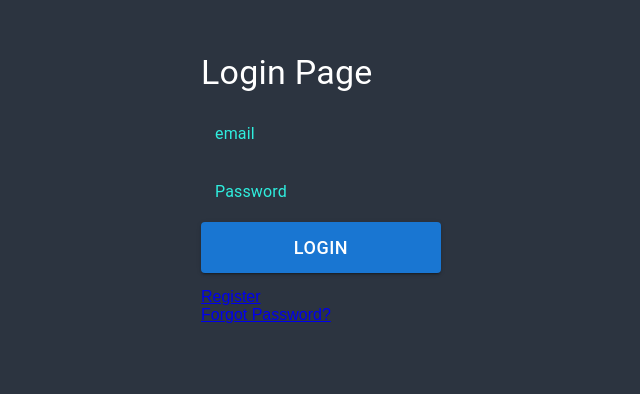
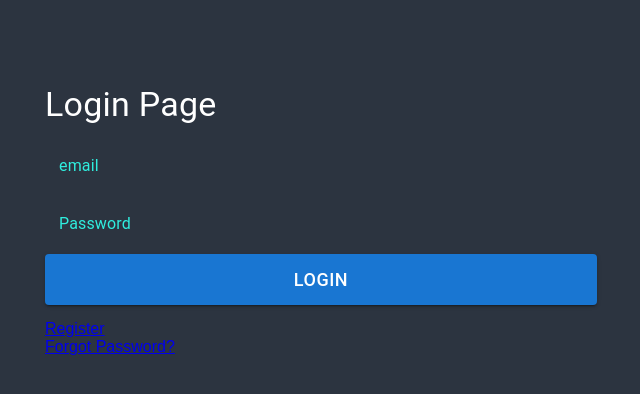
Before and after one commit to RustamPlanirovich/DynastyRise, a React (Create React App) app: page /login in a window 1280 px wide. Shown: the part 212-606 px from the top of the page, without its empty margins (319-959 px from the left). Built offline with nearby package versions, Linux system fonts and the light colour scheme.

Commit message:
- доработал отображение toolbar - сделал отображение домашней страницы по середине экрана который занимает 60% ширины экрана, остальные можно делать по аналогии

```diff
--- a/src/App.css
+++ b/src/App.css
@@ -1,6 +1,3 @@
-
-/* src/styles/Login.css */
-
 body {
     background-color: #2c3440; /* Цвет фона */
     color: #ffffff; /* Цвет текста */
--- a/src/App.js
+++ b/src/App.js
@@ -7,7 +7,8 @@ import {useEffect, useState} from "react";
 import Dashboard from "./components/Dashboard";
 import PasswordReset from "./components/PasswordReset";
 import Registration from "./components/Registration";
-import Toolbar from "./components/Toolbar";
+import AppToolbar from "./components/AppToolbar";
+import {Box, CssBaseline} from "@mui/material";
 
 function App() {
 
@@ -27,10 +28,18 @@ function App() {
 
     return (
         <Provider store={store}>
+            {isAuthenticated && <AppToolbar/>}
             <Router>
+                    <div style={{
+                        marginTop: '64px',
+                        width:'100vw',
+                        height: 'calc(100vh - 64px)',
+                        display: 'flex',
+                        flexDirection: 'column',
+                        justifyContent: 'center',
+                        alignItems:' center',
+                    }}>
                         <Switch>
-                    {isAuthenticated && <Toolbar/>}
-
                             <Route path="/login">
                                 {isAuthenticated ? <Redirect to={currentPage || '/dashboard'}/> :
                                     <Login setIsAuthenticated={setIsAuthenticated} setCurrentPage={setCurrentPage}/>}
@@ -46,6 +55,7 @@ function App() {
                             </Route>
                             {/* Другие маршруты */}
                         </Switch>
+                    </div>
             </Router>
         </Provider>
     );
--- a/src/components/Toolbar.js
+++ b/src/components/AppToolbar.js
@@ -1,10 +1,10 @@
 // src/components/CustomToolbar.js
-import {AppBar, Button, Typography} from "@mui/material";
+import {AppBar, Button, Toolbar, Typography} from "@mui/material";
 import React from 'react';
 
-const Toolbar = () => {
+const AppToolbar = () => {
     return (
-        <AppBar position="static">
+        <AppBar position="fixed">
             <Toolbar>
                 <Typography variant="h6" component="div" sx={{ flexGrow: 1 }}>
                     Your App Name
@@ -16,4 +16,4 @@ const Toolbar = () => {
 };
 
 
-export default Toolbar
+export default AppToolbar
--- a/src/components/Dashboard.js
+++ b/src/components/Dashboard.js
@@ -5,9 +5,18 @@ import React from 'react';
 const Dashboard = () => {
 
 
+    return (
 
-    return (
-        <div>
+        <div style={{
+            width: '60%', // Ширина с учетом отступов по 10px с каждой стороны
+            height: 'calc(100% - 20px)', // Высота с учетом отступов по 10px сверху и снизу
+            backgroundColor: 'black',
+            padding: '10px', // Отступы по 10px со всех сторон
+            display: 'flex',
+            flexDirection: 'column',
+            justifyContent: 'center',
+            alignItems:' center',
+        }}>
             <label>Hello world</label>
         </div>
     );
```
Lines whose indentation alone changed are shown as unchanged.
